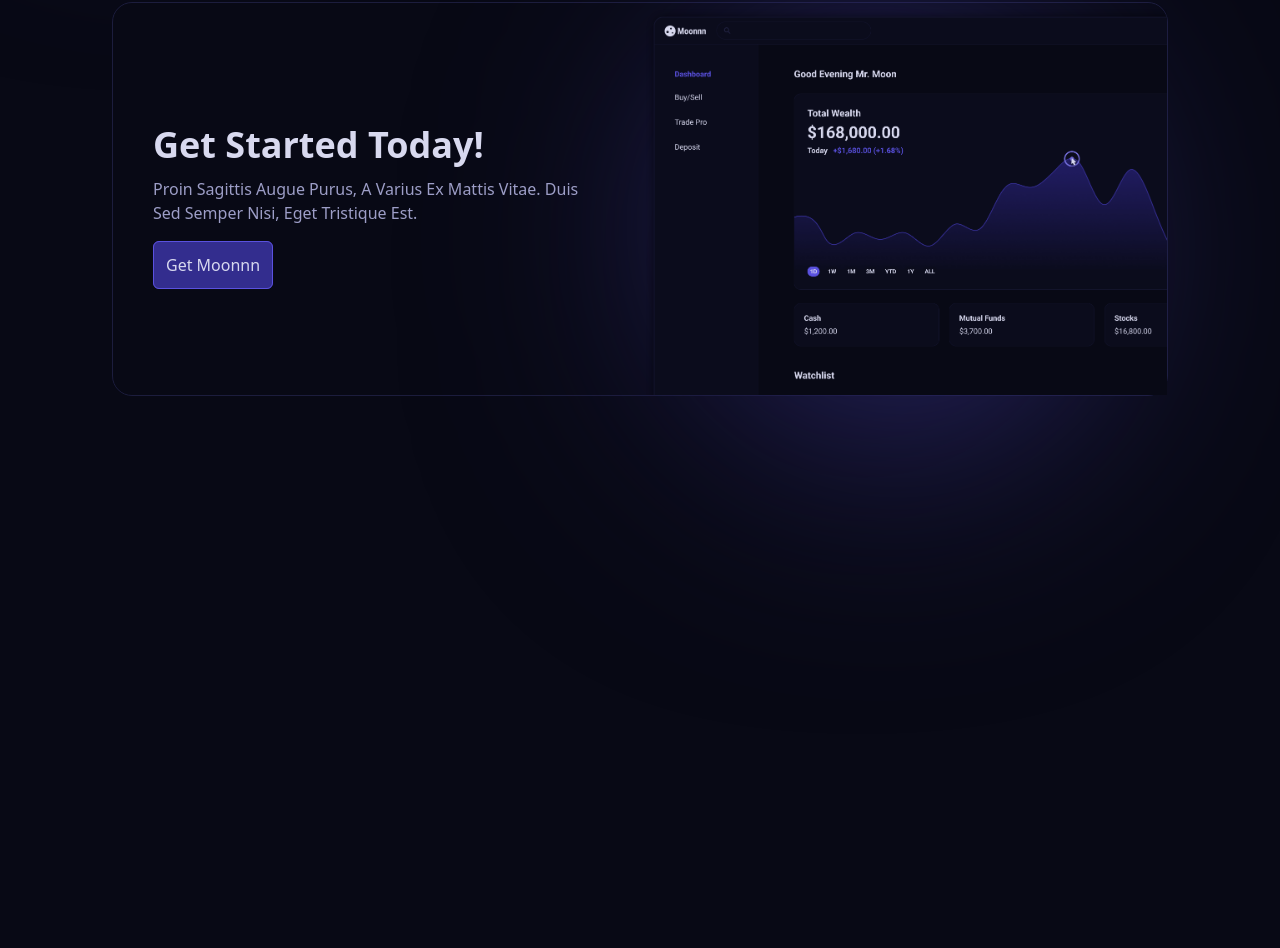
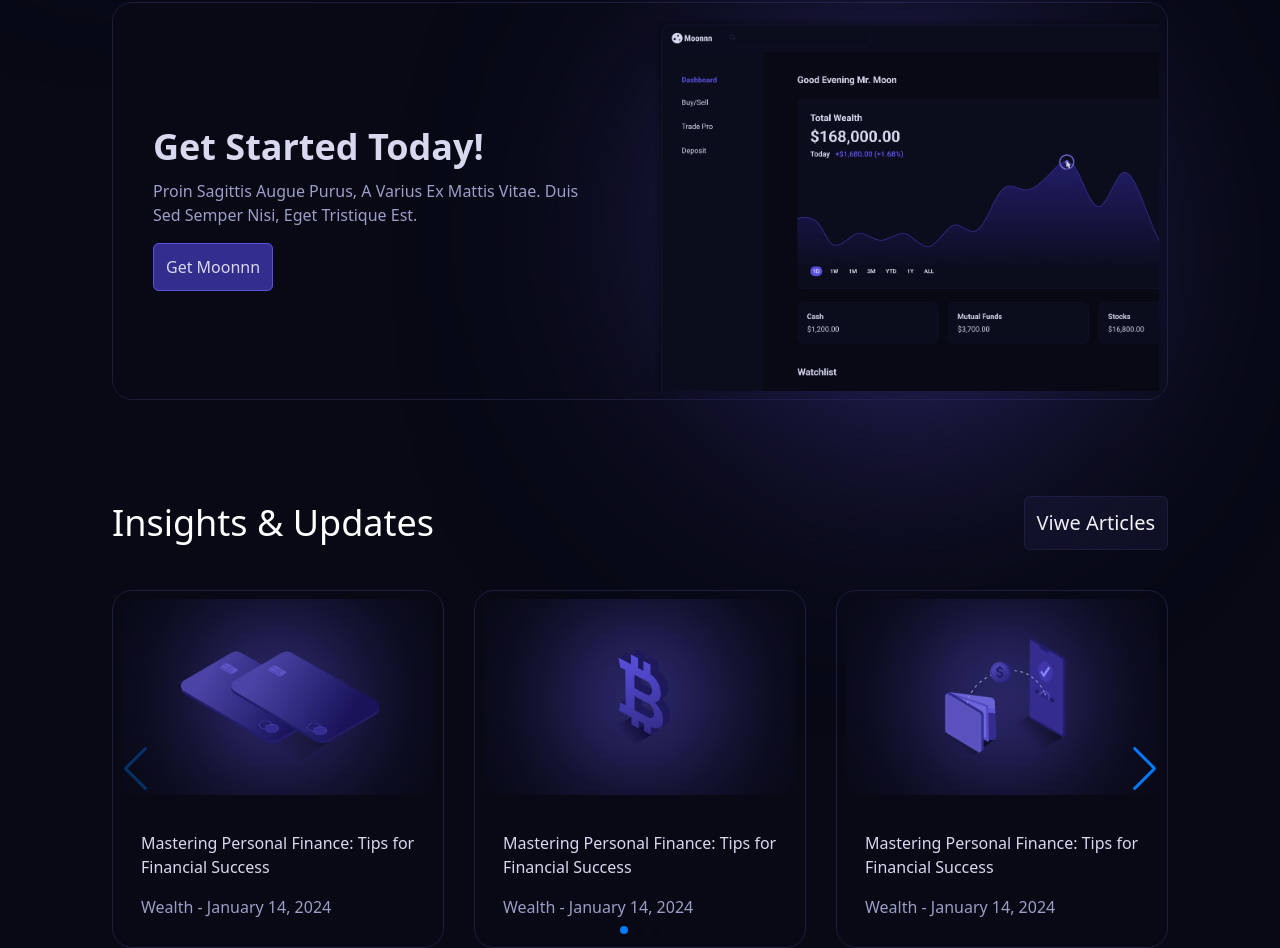
Before and after one commit to marjanmokhtari/parnian_site, a plain HTML site: page index.html in a window 1280 px wide. Shown: the part 3419-4367 px from the top of the page. Before the commit the page ends 3881 px from the top, so only its background shows below. Drawn offline with nearby package versions, Linux system fonts and the light colour scheme.

Commit message:
add swiper

```diff
--- /dev/null
+++ b/assets/js/swiper/swiper.js
@@ -0,0 +1,27 @@
+var swiper = new Swiper(".mySwiper", {
+    slidesPerView:3,
+    spaceBetween: 30,
+    keyboard: {
+      enabled: true,
+    },
+    pagination: {
+      el: ".swiper-pagination",
+      clickable: true,
+    },
+    navigation: {
+      nextEl: ".swiper-button-next",
+      prevEl: ".swiper-button-prev",
+      allowSliderPrev:true
+    },
+    breakpoints:{
+        300:{
+            slidesPerView:1,
+            spaceBetween: 10
+
+        },
+        1024:{
+            slidesPerView:3,
+            spaceBetween: 30
+        }
+    }
+  });
--- a/index.html
+++ b/index.html
@@ -7,7 +7,13 @@
   <title>Moonnn</title>
   <link rel="stylesheet" href="assets/icon/font/bootstrap-icons.min.css" />
   <script src="https://cdn.tailwindcss.com"></script>
+  <link rel="stylesheet" href="assets/swiper/node_modules/swiper/swiper-bundle.min.css">
+
 </head>
+<style>
+
+</style>
+<script src="assets/swiper/node_modules/swiper/swiper-bundle.min.js"></script>
 
 <body class="bg-[#080915]">
   <main class="w-full 2xl:container mx-auto flex flex-wrap justify-center">
@@ -358,7 +364,7 @@
             </div>
           </section>
           <section class=" w-full md:w-1/2">
-            <figure>
+            <figure class="p-2">
               <img src="assets/img/65a25f8bda1fc7eaa2ae24a3_CTA 1.png" alt="">
             </figure>
           </section>
@@ -368,10 +374,101 @@
         </section>
       </section>
     </section>
-    <!--****** end section 6 ******-->
+    <!--***** end section 6 ******-->
+
+
+
+    <!--***** start section 7 ******-->
+    <section class="w-full 2xl:container  *:w-full mt-24">
+      <section class=" w-full  px-4 lg:px-28">
+        <section class="*:capitalize flex  *:text-white justify-between items-center">
+          <h6 class="text-2xl md:text-4xl">Insights & Updates</h6>
+          <span class="p-3 border rounded-md border-[#1c1d3d] bg-[#0f1024] text-xl text-[#d8d9ef]">viwe articles</span>
+        </section>
+      </section>
+      <section class=" w-full mt-10 lg:px-28 px-4">
+        <!-- Swiper -->
+        <div class="swiper mySwiper w-full  relative">
+          <div class="swiper-wrapper">
+            <div class="swiper-slide ">
+              <div class="border border-[#1c1d3d] rounded-[20px] ">
+                <div class="w-full">
+                  <figure class="p-2">
+                    <img class="" src="assets/img/65a3feba7b3b901ff10619c2_Blog 4.jpg" alt="">
+                    <figcaption class="p-5">
+                      <p class="text-[#d8d9ef] py-4">Mastering Personal Finance: Tips for Financial Success</p>
+                      <span class="text-[#9d9ec7] ">Wealth - January 14, 2024</span>
+                    </figcaption>
+                  </figure>
+                </div>
+              </div>
+            </div>
+            <div class="swiper-slide">
+              <div class="border border-[#1c1d3d] rounded-[20px] ">
+                <div class="w-full">
+                  <figure class="p-2">
+                    <img class="" src="assets/img/65a3fec2635069142ecd90e3_Blog 3.jpg" alt="">
+                    <figcaption class="p-5">
+                      <p class="text-[#d8d9ef] py-4">Mastering Personal Finance: Tips for Financial Success</p>
+                      <span class="text-[#9d9ec7] ">Wealth - January 14, 2024</span>
+                    </figcaption>
+                  </figure>
+                </div>
+              </div>
+            </div>
+            <div class="swiper-slide">
+              <div class="border border-[#1c1d3d] rounded-[20px] ">
+                <div class="w-full">
+                  <figure class="p-2">
+                    <img class="" src="assets/img/65a3fecb0f0d216cc911d9a1_Blog 2.jpg" alt="">
+                    <figcaption class="p-5">
+                      <p class="text-[#d8d9ef] py-4">Mastering Personal Finance: Tips for Financial Success</p>
+                      <span class="text-[#9d9ec7] ">Wealth - January 14, 2024</span>
+                    </figcaption>
+                  </figure>
+                </div>
+              </div>
+            </div>
+            <div class="swiper-slide">
+              <div class="border border-[#1c1d3d] rounded-[20px] ">
+                <div class="w-full">
+                  <figure class="p-2">
+                    <img class="" src="assets/img/65a3fed3197bccef4e9f15b9_Blog 1.jpg" alt="">
+                    <figcaption class="p-5">
+                      <p class="text-[#d8d9ef] py-4">Mastering Personal Finance: Tips for Financial Success</p>
+                      <span class="text-[#9d9ec7] ">Wealth - January 14, 2024</span>
+                    </figcaption>
+                  </figure>
+                </div>
+              </div>
+            </div>
+            <div class="swiper-slide">
+              <div class="border border-[#1c1d3d] rounded-[20px] ">
+                <div class="w-full">
+                  <figure class="p-2">
+                    <img class="" src="assets/img/65a3feb28ad6c1d35e957f42_Blog 5.jpg" alt="">
+                    <figcaption class="p-5">
+                      <p class="text-[#d8d9ef] py-4">Mastering Personal Finance: Tips for Financial Success</p>
+                      <span class="text-[#9d9ec7] ">Wealth - January 14, 2024</span>
+                    </figcaption>
+                  </figure>
+                </div>
+              </div>
+            </div>
+
+          </div>
+          <div class="custom_swiper  swiper-button-next"></div>
+          <div class="custom_swiper  swiper-button-prev"></div>
+          <div class="swiper-pagination mt-10"></div>
+        </div>
+      </section>
+    </section>
+    <!--***** end section 7 ******-->
   </main>
+
 </body>
 
+<script src="assets/js/swiper/swiper.js"></script>
 <script src="assets/js/script.js"></script>
 
 </html>
```
Also changed, not shown: assets/swiper/package.json (added, +14 -0 lines), assets/img/65a3feb28ad6c1d35e957f42_Blog 5.jpg (added), assets/img/65a3feba7b3b901ff10619c2_Blog 4.jpg (added), assets/img/65a3fec2635069142ecd90e3_Blog 3.jpg (added), assets/img/65a3fecb0f0d216cc911d9a1_Blog 2.jpg (added), assets/img/65a3fed3197bccef4e9f15b9_Blog 1.jpg (added), assets/js/swiper/swiper.css (added), 1 other file.
